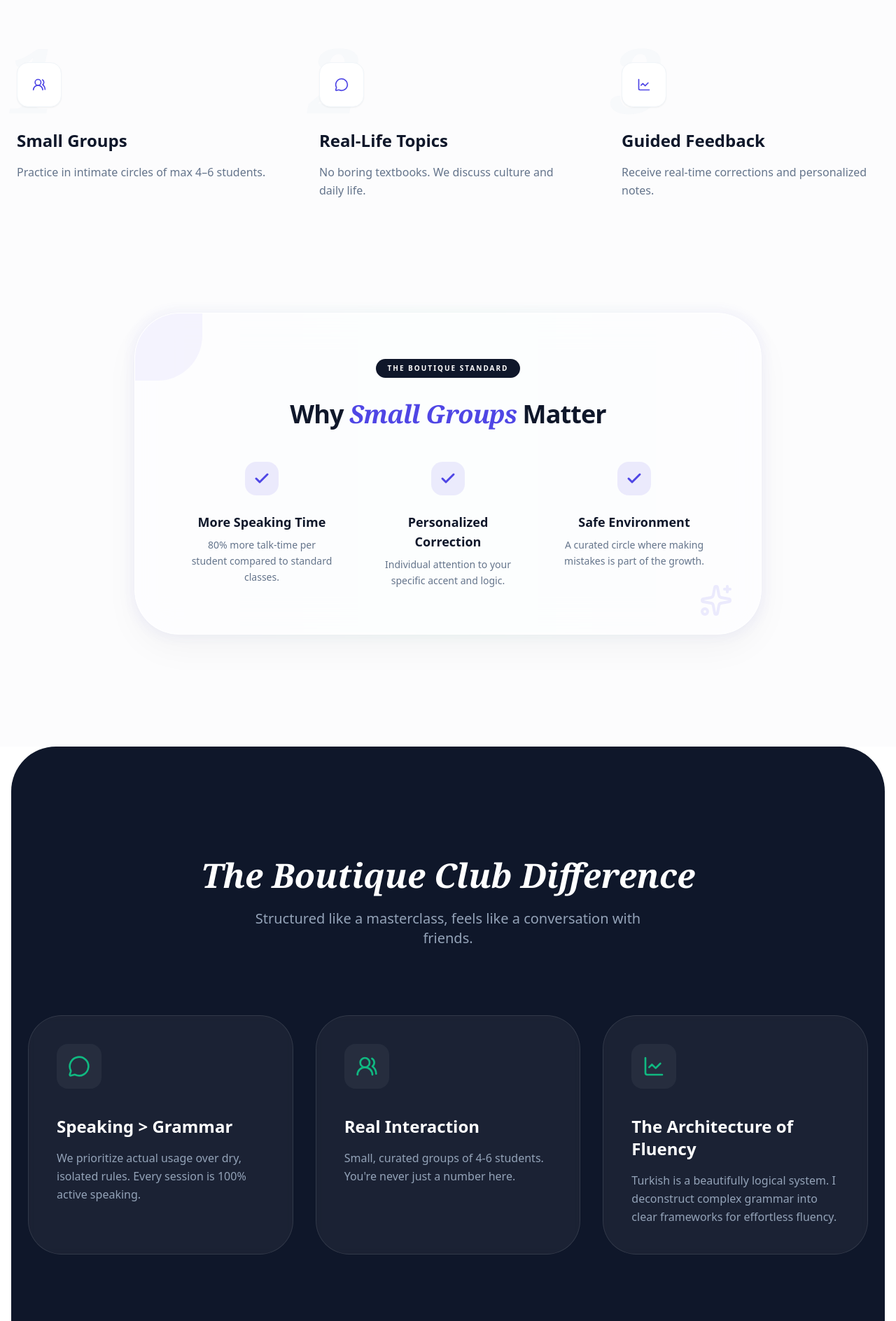
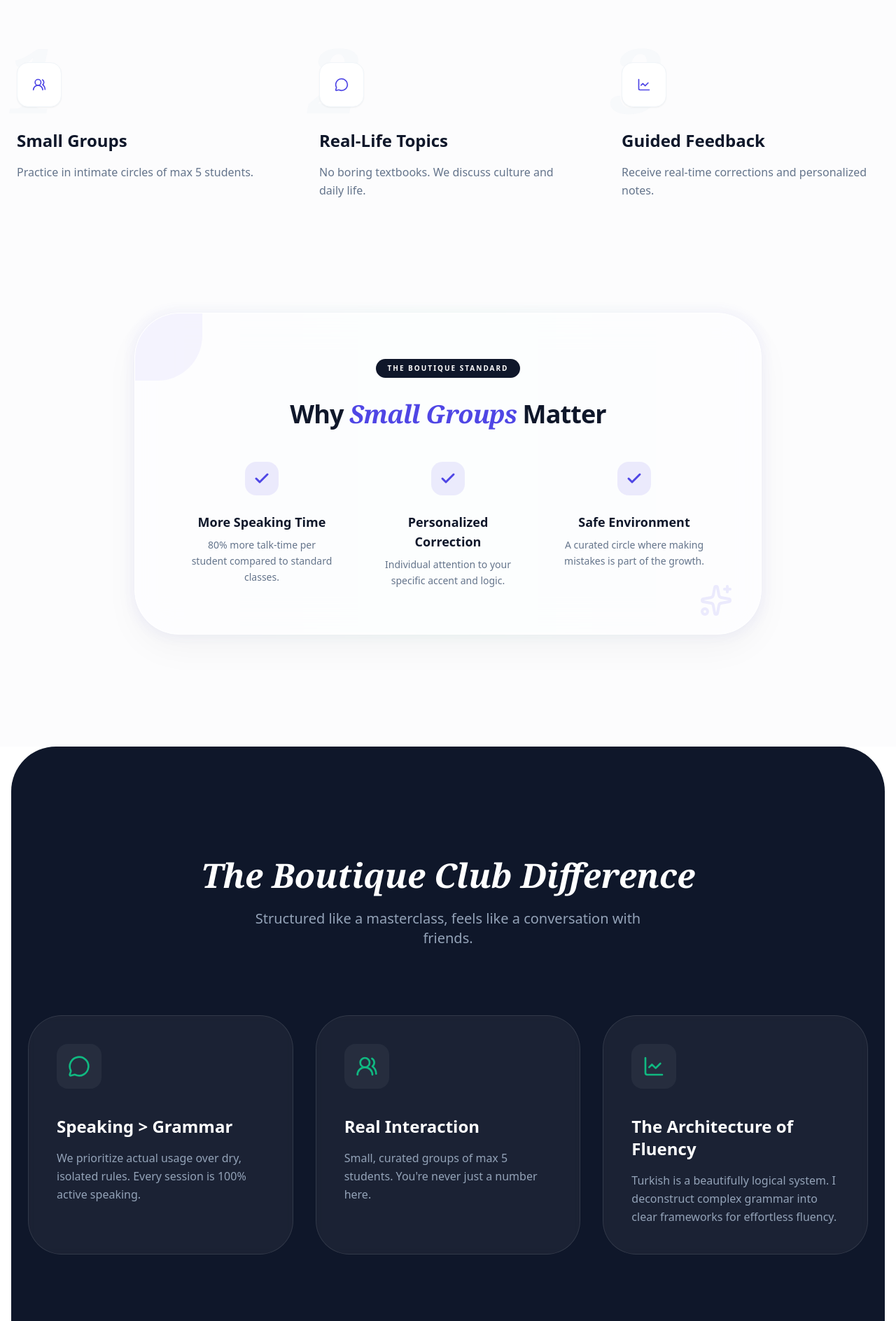
Before and after one commit to corduka/turkish-speaking-club, a React (Vite) app: page / in a window 1280 px wide. Shown: the part 2165-4053 px from the top of the page at 70% size. Built offline with nearby package versions, Linux system fonts and the light colour scheme.

Commit message:
Update faq answer

```diff
--- a/src/pages/Home.jsx
+++ b/src/pages/Home.jsx
@@ -58,7 +58,7 @@ const testimonials = [
 // Common Questions
 const homeFAQs = [
         { q: "Is it beginner friendly?", a: "Absolutely. I have dedicated 'First Steps' groups starting from A1 level, designed to build your foundation through natural conversation from day one." },
-        { q: "How many students in a group?", a: "To ensure the highest quality of interaction, I strictly cap sessions at 4–6 students. This boutique approach is what makes the progress so rapid." },
+        { q: "How many students in a group?", a: "To ensure the highest quality of interaction, I strictly cap sessions at max 5 students. This boutique approach is what makes the progress so rapid." },
         { q: "What if I miss a session?", a: "Life happens. While live participation is best, you'll receive detailed logic-based notes and summary of the session to keep you on track." },
         { q: "Is there homework?", a: "We replace repetitive drills with Pre-Session Briefings. Instead of worksheets, you’ll receive curated insights, short videos, or thought-provoking prompts designed to prime your mind for the next conversation." }
 ];
@@ -289,7 +289,7 @@ export default function Home() {
             </div>
             <div className="grid lg:grid-cols-3 gap-16">
               {[
-                { t: "Small Groups", d: "Practice in intimate circles of max 4–6 students.", icon: <Users2 className="w-5 h-5" /> },
+                { t: "Small Groups", d: "Practice in intimate circles of max 5 students.", icon: <Users2 className="w-5 h-5" /> },
                 { t: "Real-Life Topics", d: "No boring textbooks. We discuss culture and daily life.", icon: <MessageCircle className="w-5 h-5" /> },
                 { t: "Guided Feedback", d: "Receive real-time corrections and personalized notes.", icon: <LineChart className="w-5 h-5" /> }
               ].map((step, i) => (
@@ -367,7 +367,7 @@ export default function Home() {
             <div className="grid md:grid-cols-3 gap-8">
               {[
                 { t: "Speaking > Grammar", d: "We prioritize actual usage over dry, isolated rules. Every session is 100% active speaking.", icon: <MessageCircle className="w-8 h-8 text-brand-secondary" /> },
-                { t: "Real Interaction", d: "Small, curated groups of 4-6 students. You're never just a number here.", icon: <Users2 className="w-8 h-8 text-brand-secondary" /> },
+                { t: "Real Interaction", d: "Small, curated groups of max 5 students. You're never just a number here.", icon: <Users2 className="w-8 h-8 text-brand-secondary" /> },
                 { t: "The Architecture of Fluency", d: "Turkish is a beautifully logical system. I deconstruct complex grammar into clear frameworks for effortless fluency.", icon: <LineChart className="w-8 h-8 text-brand-secondary" /> }
               ].map((val, i) => (
                 <div key={i} className="p-10 rounded-[3rem] bg-white/5 border border-white/10 backdrop-blur-sm hover:bg-white/10 transition-all group">
```
